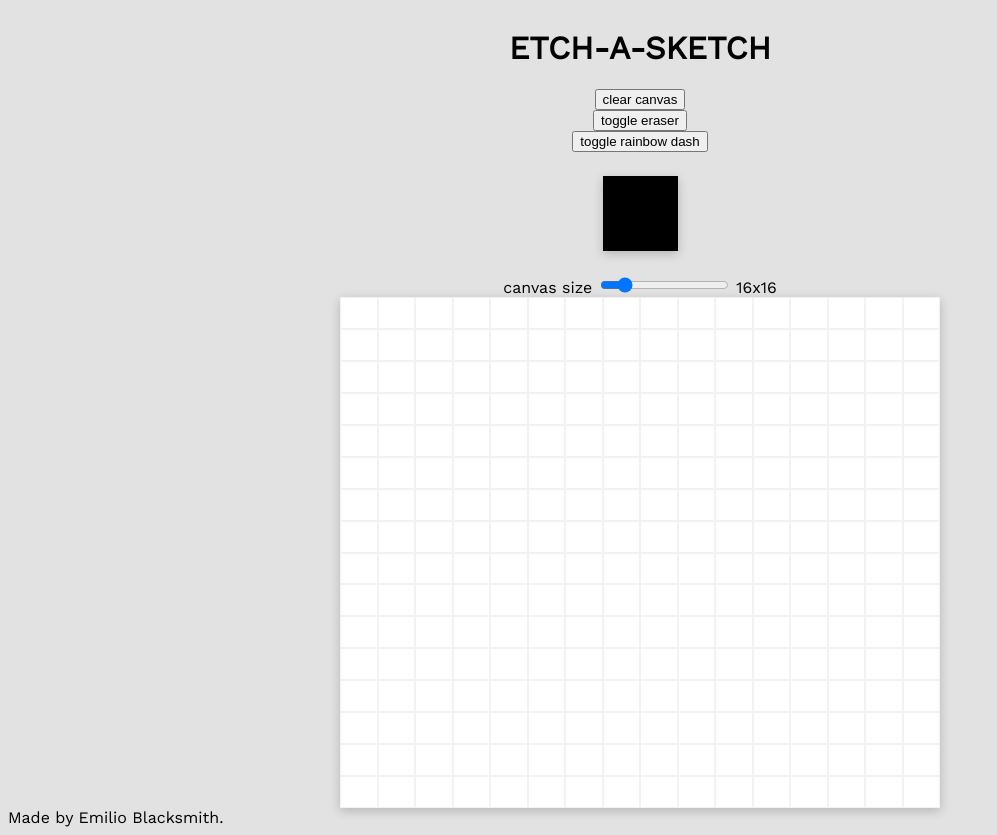
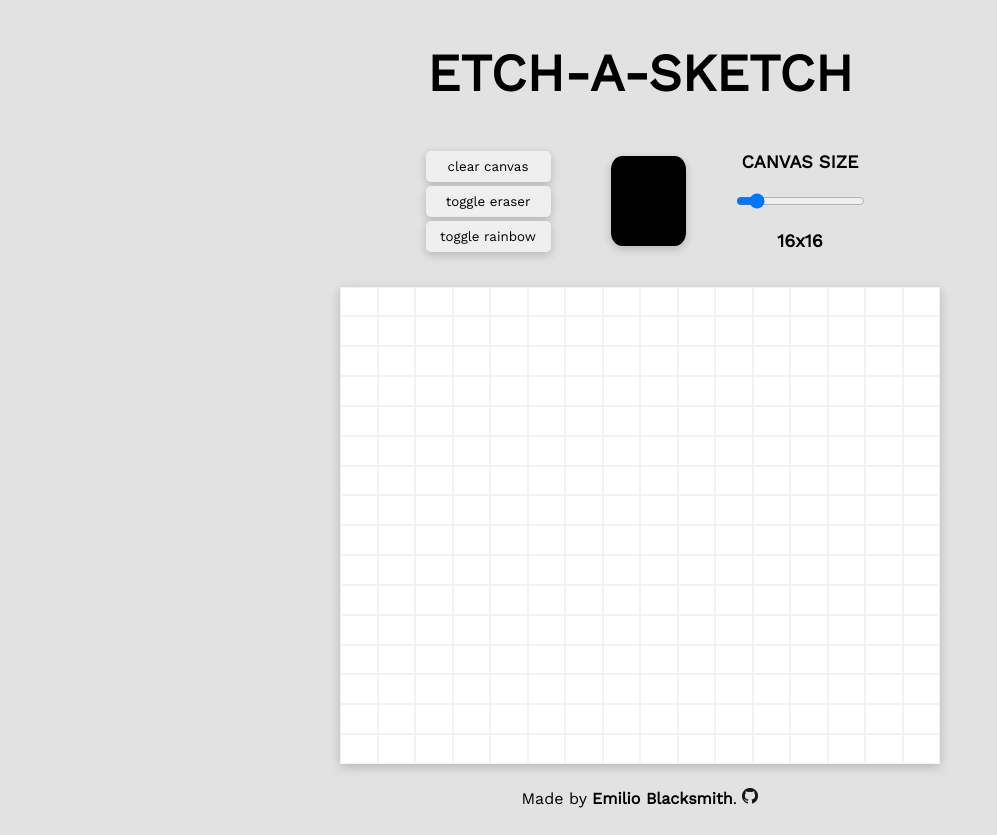
Before and after one commit to EmilioBlacksmith/Etch-A-Sketch, a plain HTML site: page index.html in a window 1280 px wide. Shown: the whole page, without its empty margins (0-997 px from the left). Drawn offline with nearby package versions, Linux system fonts and the light colour scheme.

Commit message:
style(index): final touches of the ui

```diff
--- a/css/style.css
+++ b/css/style.css
@@ -46,7 +46,82 @@ html{
 }
 
 .currentColor .color-picker{
-    height: 75px;
+    height: 90px;
     width: 75px;
     box-shadow: 0 3px 10px rgb(0 0 0 / 0.2);
+    border-radius: 15%;
+    align-self: center;
 }
+
+h1{
+    font-weight: bolder;
+    font-size:52px;
+}
+
+.tool-pallete{
+    display: flex;
+    align-items: center;
+    justify-content: center;
+    gap: 24px;
+    margin-bottom: 24px;
+    width: 100%;
+}
+
+footer{
+    align-items: center;
+    text-align: center;
+    margin-top: 24px;
+}
+
+.range-slider{
+    display: flex;
+    flex-direction: column;
+    align-items: center;
+    text-align: center;
+    font-size: 18px;
+    font-weight: bolder;
+    justify-content: space-between;
+    height:100px;
+}
+
+.button-area{
+    display: flex;
+    flex-direction: column;
+    justify-content: space-between;
+    height: 100px;
+    gap: 4px;
+    margin: 12px;
+}
+
+button{
+    border: none;
+    border-radius: 5px;
+    padding: 8px;
+    width: 125px;
+    margin: 0;
+    box-shadow: 0 3px 10px rgb(0 0 0 / 0.2);
+    transition: transform .2s;
+    font-family: 'Work Sans', sans-serif;
+}
+
+button:hover{
+    transform: scale(1.06);
+    box-shadow: 1 5px 10px rgb(0 0 0 / 0.2);
+    font-weight: bolder;
+}
+
+a{
+    text-decoration: none;
+
+    color: black;
+    transition: transform .2s;
+}
+
+a:hover{
+    text-shadow: 0 3px 2px rgb(0 0 0 / 0.2);
+    color: rgb(17, 17, 17);
+}
+
+img:hover{
+    transform: scale(1.1);
+}
--- a/index.html
+++ b/index.html
@@ -13,24 +13,28 @@
 </head>
 <body>
     <div class="wrapper">
-        <h1>ETCH-A-SKETCH</h1>
+        <h1><a href="index.html">ETCH-A-SKETCH</a></h1>
+        <div class="tool-pallete">
+            <div class="button-area">
                 <button onclick="ClearCanvas()">clear canvas</button>
                 <button onclick="Eraser()">toggle eraser</button>
-        <button onclick="RainbowActive()">toggle rainbow dash</button>
+                <button onclick="RainbowActive()">toggle rainbow</button>
+            </div>
             <div class="currentColor">
                 <div class="color-picker"></div>
             </div>
             <div class="range-slider">
-            canvas size
-            <input type="range" value="16" min="1" max="100" oninput="this.nextElementSibling.value = this.value + 'x' + this.value" class="canvas-size">
+                CANVAS SIZE
+                <input type="range" value="16" min="1" max="128" oninput="this.nextElementSibling.value = this.value + 'x' + this.value" class="canvas-size">
                 <output>16x16</output>
+            </div>
         </div>
         <div class="container">
         </div>
+        <footer>
+            Made by <a href="https://github.com/EmilioBlacksmith"><b>Emilio Blacksmith</b>. <img src="../imgs/GitHub-Mark-32px.png" height="16px"/></a>
+        </footer>
     </div>
-    <footer>
-        Made by Emilio Blacksmith.
-    </footer>
     <script src="scripts/logic.js"></script>
 </body>
 </html>
```
Also changed, not shown: imgs/GitHub-Mark-32px.png (added). Lines whose indentation alone changed are shown as unchanged.
